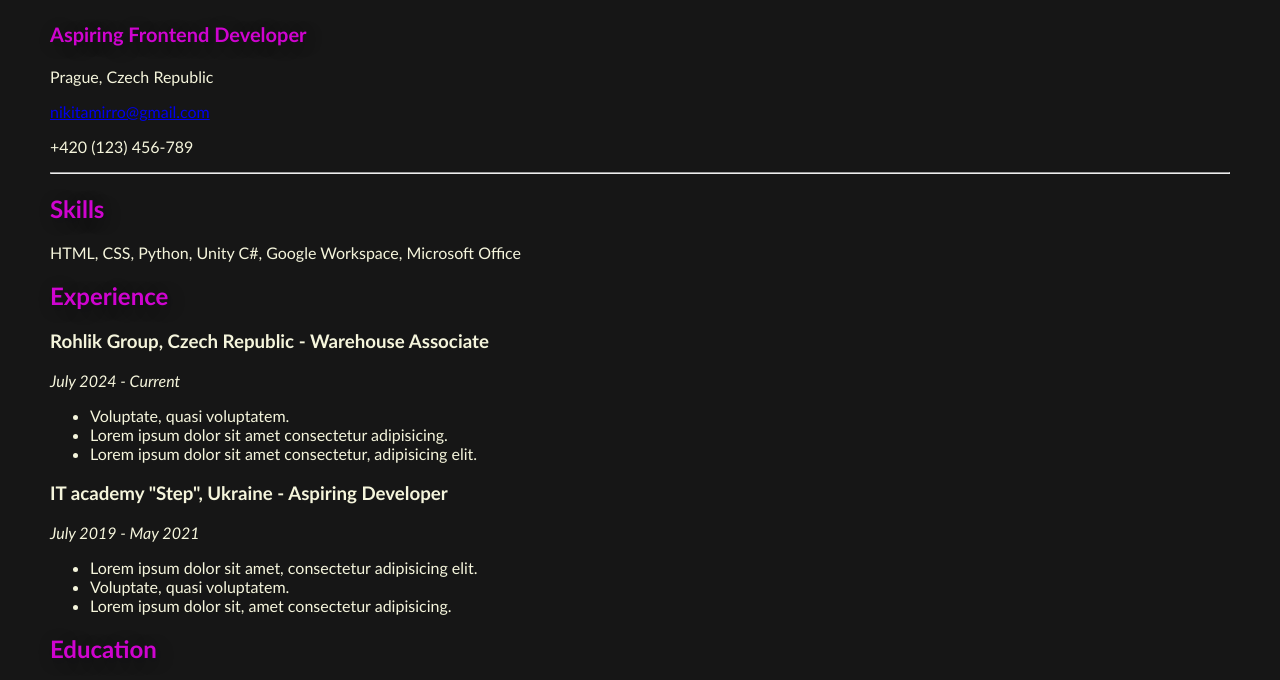
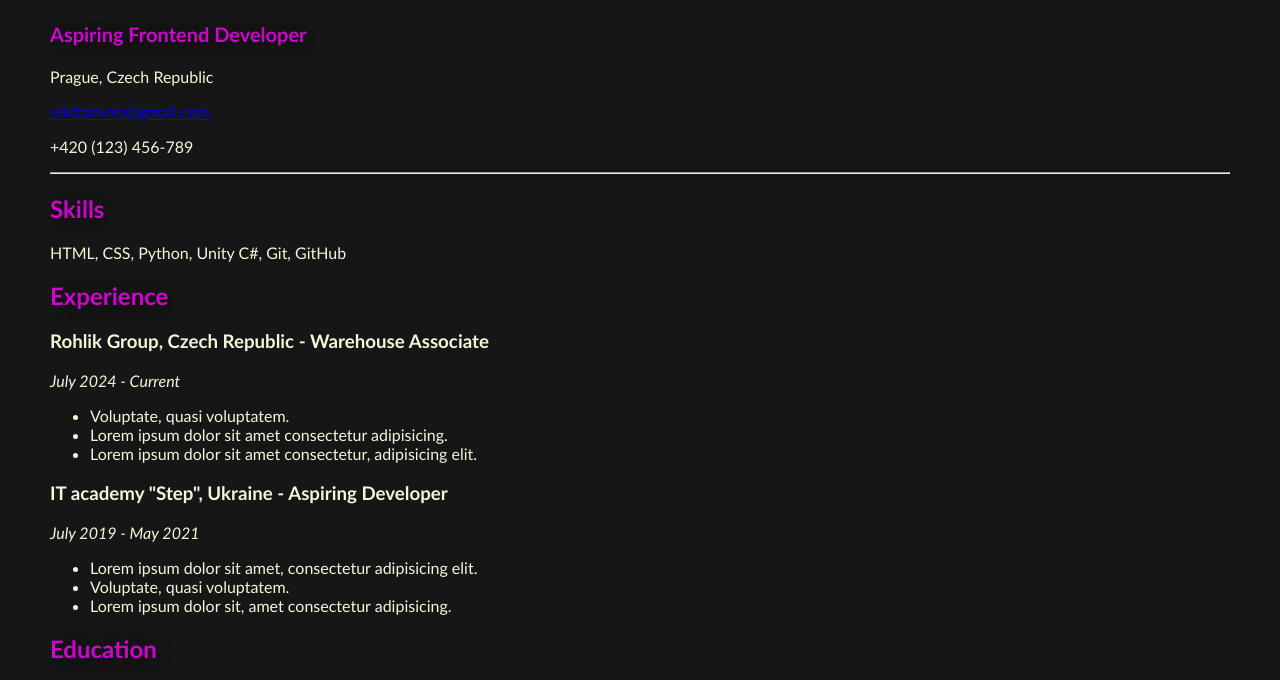
Before and after one commit to nikitamirro/Nikita-Mironov-CV, a plain HTML site: page index.html in a window 1280 px wide. Shown: the part 103-783 px from the top of the page. Drawn offline with Linux system fonts and the light colour scheme.

Commit message:
Added .gitignore and updated Skills section

```diff
--- a/index.html
+++ b/index.html
@@ -24,7 +24,7 @@
     <main>
         <section>
             <h2>Skills</h2>
-            <p>HTML, CSS, Python, Unity C#, Google Workspace, Microsoft Office</p>
+            <p>HTML, CSS, Python, Unity C#, Git, GitHub</p>
         </section>
         <section>
             <h2>Experience</h2>
```
Also changed, not shown: 1 other file.
